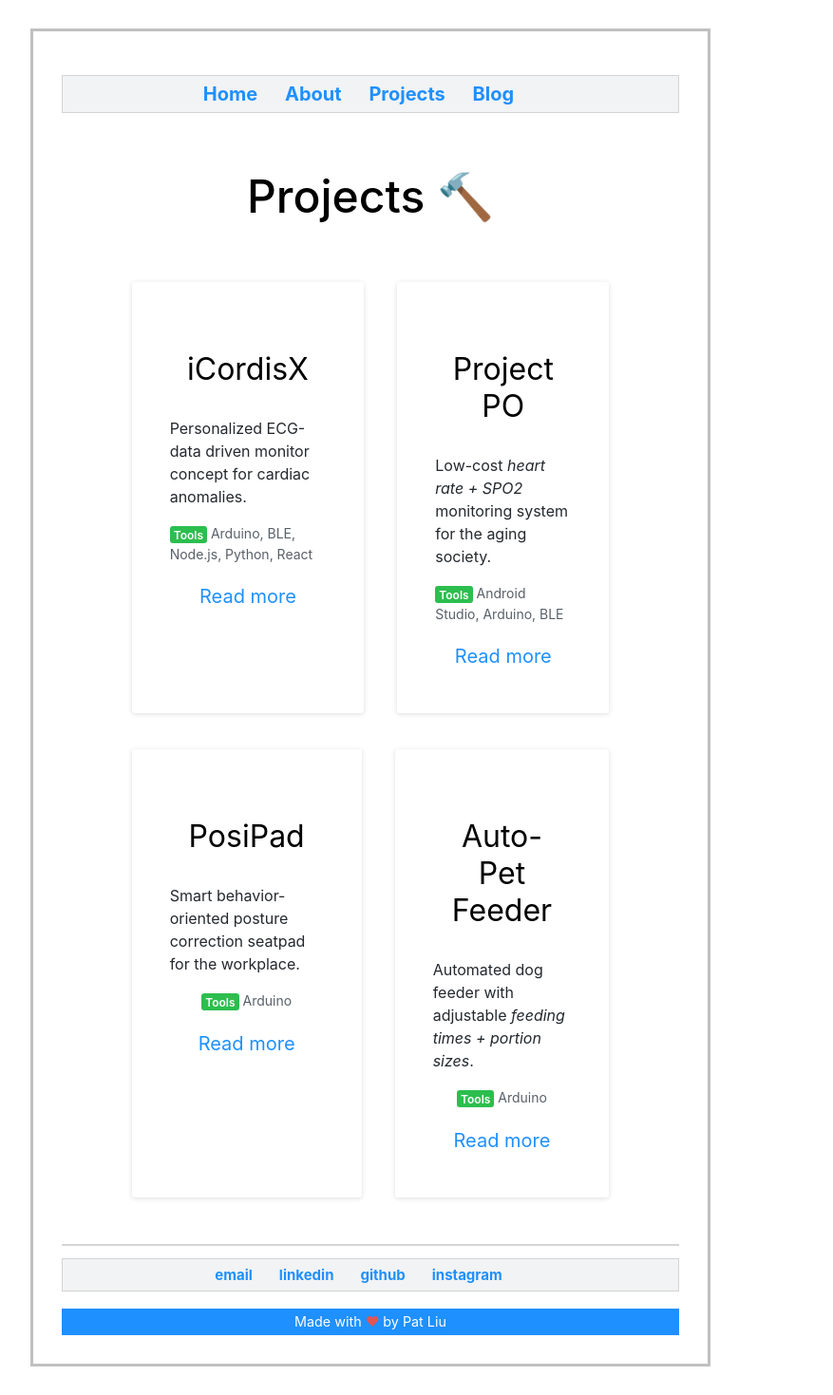
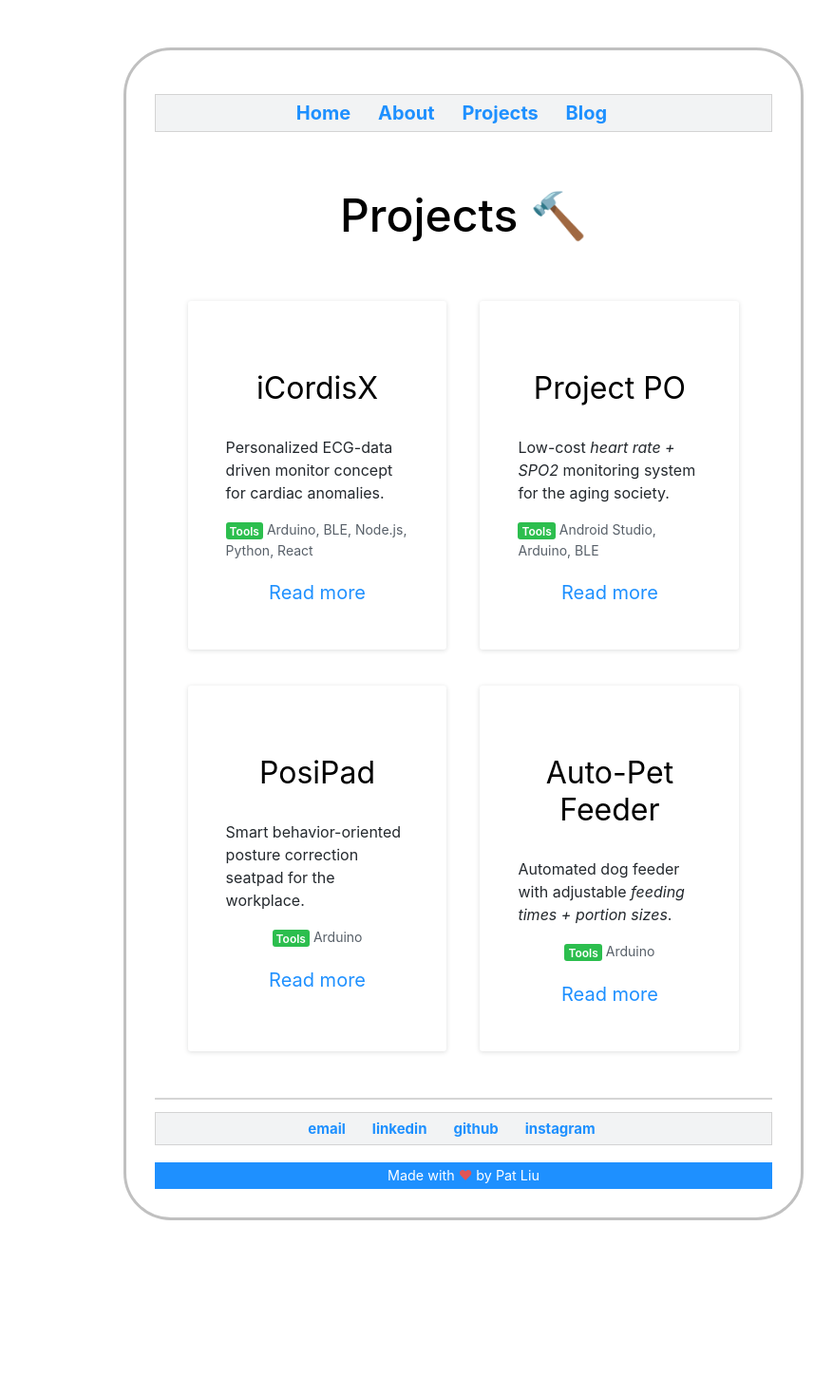
Before and after one commit to pat-liu/WebsiteV1, a Jekyll site: the page built from projects/index.html, in a window 1280 px wide. Shown: the whole page at 95% size, without its empty margins (152-1029 px from the left). Built offline with Jekyll 4.4.1, drawn with Linux system fonts in a browser that asks for light colours; after the commit the page ends 1335 px from its top, so only the background shows below that.

Commit message:
Update main.css

```diff
--- a/css/main.css
+++ b/css/main.css
@@ -6,26 +6,35 @@
 }*/
 @media (min-width: 0px) and (max-width: 1023px) {
     html {
-        width: 100%;
+        margin: 50px auto;
+        width: 90%;
         padding: 0px;
         }
        body {
         margin: auto;
-        padding: 30px;
+        padding: 25px;
         display:block;
         width: 90%;
-        height: 90%;
+        height: 100%;
+        border: #C0C0C0;
+        border-width: 3px;
+        border-radius: 50px;
+        box-sizing: border-box;
+        border-style: solid;
+
     }
 }
 @media(min-width:1024px) {
    html {
+    margin: 50px auto;
     width: 80%;
-    padding: 30px;
+    padding: 0px;
     }
    body {
     margin: auto;
     border: #C0C0C0;
     border-width: 3px;
+    border-radius: 50px;
     box-sizing: border-box;
     border-style: solid;
     padding: 30px;
@@ -172,10 +181,9 @@ img.pfp {
 }
 .flexbox{
     display: table; /* Make the container element behave like a table */
-    width: 88%; /* Set full-width to expand the whole page */
+    width: 100%; /* Set full-width to expand the whole page */
     margin-left: auto;
     margin-right: auto;
-
     border-spacing: 2.2em 1.2em;
 }
 .green{
```
